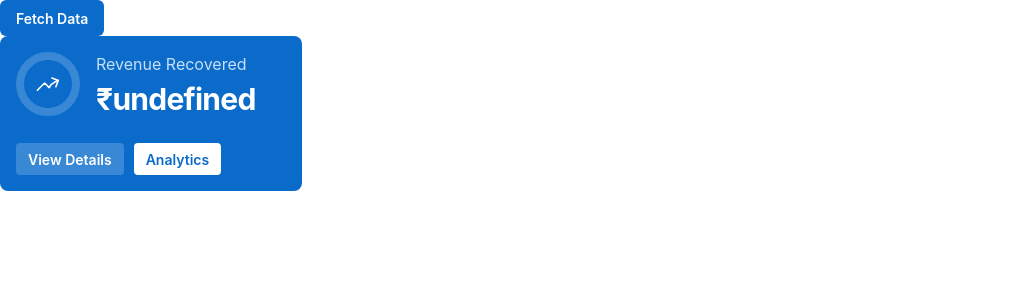
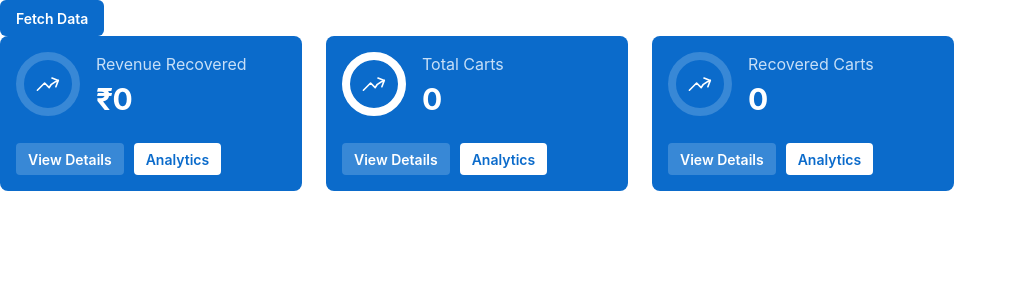
Before and after one commit to manishraje28/dashboard, a Next.js app: page / in a window 1280 px wide. Shown: the top 300 px of the page, without its empty margins (0-1017 px from the left). Built offline with nearby package versions, Linux system fonts and the light colour scheme; no server answers.

Commit message:
dynamic cards look

```diff
--- /dev/null
+++ b/app/config/constants.js
@@ -0,0 +1,19 @@
+// config/constants.js
+
+export const getCardData = (analytics) => [
+  {
+    title: "Revenue Recovered",
+    value: `₹${analytics?.recovered_revenue || 0}`,
+    progress: analytics?.recovery_rate || 0,
+  },
+  {
+    title: "Total Carts",
+    value: analytics?.total_carts || 0,
+    progress: 100,
+  },
+  {
+    title: "Recovered Carts",
+    value: analytics?.recovered_carts || 0,
+    progress: analytics?.recovery_rate || 0,
+  },
+];
--- a/app/page.tsx
+++ b/app/page.tsx
@@ -3,6 +3,7 @@ import React, { useState } from 'react'
 import { supabase } from '@/lib/supabase'
 import Button from '@mui/joy/Button';
 import DashboardCard from "./components/card";
+import { getCardData } from "./config/constants";
 
 const onHandleClick = async (setAnalytics: any) => {
   const { data, error } = await supabase
@@ -23,17 +24,20 @@ const onHandleClick = async (setAnalytics: any) => {
 
 const Home = () => {
   const [analytics, setAnalytics] = useState<any>(null)
-
+  const cardData = getCardData(analytics);
   return (
     <div>
       <Button onClick={() => onHandleClick(setAnalytics)}>Fetch Data</Button>
 
       <div className="grid grid-cols-4 gap-6">
-        <DashboardCard
-          title="Revenue Recovered"
-          value={`₹${analytics?.recovered_revenue}`}
-          progress={analytics?.recovery_rate}
-        />
+        {cardData.map((card, index) => (
+          <DashboardCard
+            key={index}
+            title={card.title}
+            value={card.value}
+            progress={card.progress}
+          />
+        ))}
       </div>
     </div>
   )
```
